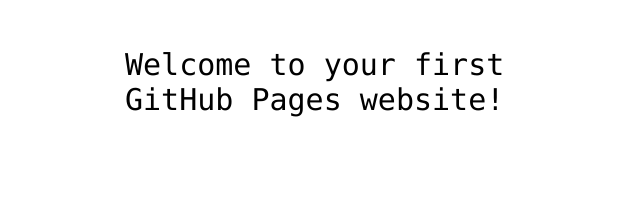
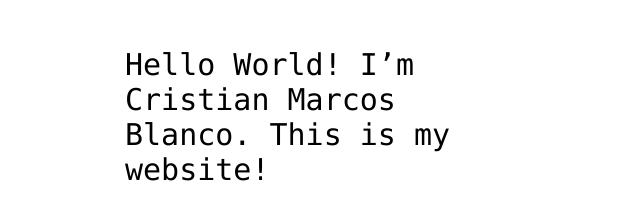
Before and after one commit to marcosblanco91/marcosblanco91.github.io, a plain HTML site: page index.html in a window 1280 px wide. Shown: the part 341-560 px from the top of the page, without its empty margins (315-955 px from the left). Drawn offline with Linux system fonts and the light colour scheme.

Commit message:
Add my introduction
Added my name

```diff
--- a/index.html
+++ b/index.html
@@ -12,7 +12,7 @@
 <img src="https://octodex.github.com/images/daftpunktocat-thomas.gif" id="octocat" alt="octocat-gif" />
 
 <!-- Change this code here by copy and pasting your template on line 15 -->
-<p>Welcome to your first GitHub Pages website!</p>
+<p>Hello World! I’m Cristian Marcos Blanco. This is my website!</p>
 
 </body>
 </html>
```
